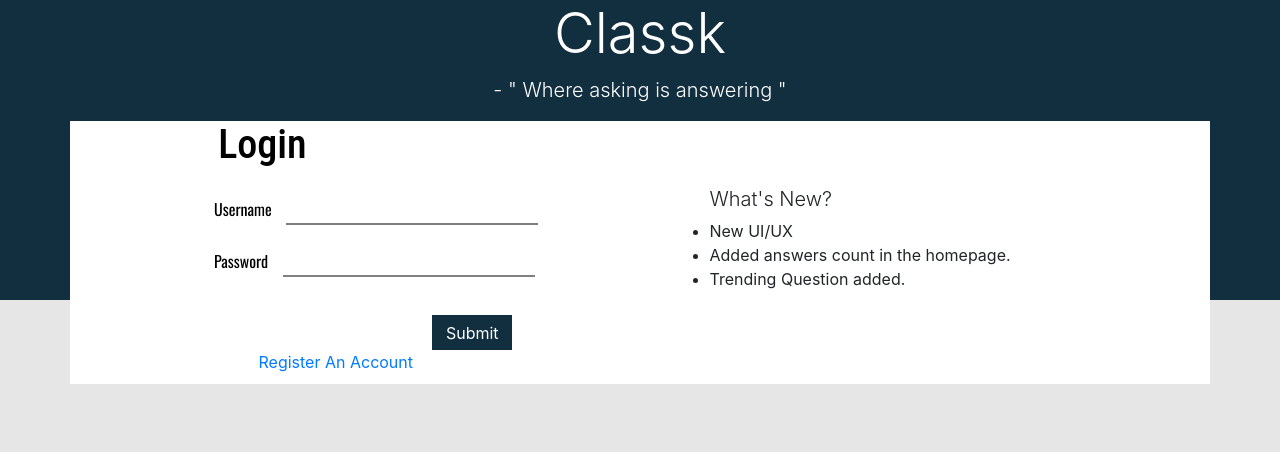
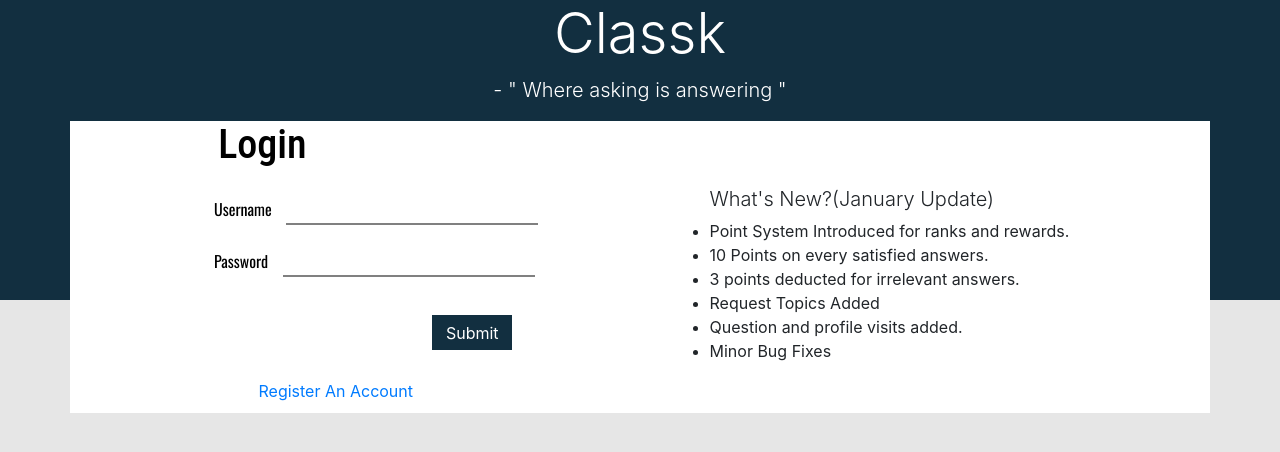
Before and after one commit to onthir/classk-questions, a Django app: a page that uses account/templates/account/login.html in a window 1280 px wide. Shown: the top 452 px of the page. Run offline with Django 3.2, Linux system fonts and the light colour scheme; some libraries are stand-ins or nearby versions.

Commit message:
Changelog profile hits

```diff
--- a/account/templates/account/login.html
+++ b/account/templates/account/login.html
@@ -50,11 +50,14 @@
                                     <input type="submit" value="Submit" id="submit-button">
                                 </div>
                                 <div class="col-md-6">
-                                    <h3 class="lead">What's New?</h3>
+                                    <h3 class="lead">What's New?(January Update)</h3>
                                     <ul>
-                                        <li>New UI/UX</li>
-                                        <li>Added answers count in the homepage.</li>
-                                        <li>Trending Question added.</li>
+                                        <li>Point System Introduced for ranks and rewards.</li>
+                                        <li>10 Points on every satisfied answers.</li>
+                                        <li>3 points deducted for irrelevant answers.</li>
+                                        <li>Request Topics Added</li>
+                                        <li>Question and profile visits added.</li>
+                                        <li>Minor Bug Fixes</li>
                                     </ul>
                                 </div>
                             </div>
--- a/account/views.py
+++ b/account/views.py
@@ -75,15 +75,16 @@ def profile(request, user):
     details = Profile.objects.get(user_id=profile.id)
 
     # user stats asked, answered and most recent questions
+    all_questions = Question.objects.filter(user_id=profile.id)
     asked = Question.objects.filter(user_id=profile.id).count()
+    all_answers_by_the_user = Answer.objects.filter(user_id=profile.id)
     answered = Answer.objects.filter(user_id=profile.id).count()
     recent = Question.objects.filter(user_id=profile.id).order_by('-date')[0:3]
 
     # increasing the profile views
-    view_count = details.viewes
-    details.views = view_count + 1
+    view_count = details.viewes + 1
+    details.viewes = view_count
     details.save()
-
     new_data = details.viewes
     # getting recent answers by the user
     recent_answers = Answer.objects.filter(user_id=profile.id).order_by('-posted_on')[0:3]
@@ -95,5 +96,6 @@ def profile(request, user):
         'recent':recent,
         'recent_answers': recent_answers,
         'new_data': new_data,
+        'all_questions':all_questions,
     }
     return render(request, 'account/profile.html', context)
--- a/classk/settings.py
+++ b/classk/settings.py
@@ -113,8 +113,8 @@ AUTH_PASSWORD_VALIDATORS = [
 
 LANGUAGE_CODE = 'en-us'
 
-USE_TZ = True
-TIME_ZONE = 'UTC'
+
+TIME_ZONE = 'Asia/Kathmandu'
 
 USE_I18N = True
 
--- a/main/templates/main/detail.html
+++ b/main/templates/main/detail.html
@@ -46,7 +46,7 @@
                 <p id="titleq">{{ a.answer }}</p>
                 <!-- satisfied answer label -->
                 {% if a.satisfied %}
-                <p class="badge badge-success">Satisfied</p>
+                <p class="badge badge-success">Marked Satisfied</p>
                 {% else %}
 
                 <!-- irrelevant -->
@@ -66,7 +66,7 @@
                 <!-- end of satisfied answer label -->
                  {% if a.user == request.user %}
                 <a href="{% url 'main:update_answer' question.slug %}" class="btn btn-sm btn-warning">Edit Answer</a>
-                <a href="{% url 'main:delete_answer' question.slug %}" class="btn btn-sm btn-danger">Delete Answer</a>
+                <a href="{% url 'main:delete_answer' slug=question.slug id=a.id%}" class="btn btn-sm btn-danger">Delete Answer</a>
                 {% else %}
                 {% endif %}
                 <!-- form for the satisfaction indicator -->
--- a/main/urls.py
+++ b/main/urls.py
@@ -11,7 +11,7 @@ urlpatterns = [
     url(r'^edit/(?P<slug>[.\-\w]+)/$', views.edit_details, name='edit'),
     url(r'^answer/(?P<slug>[.\-\w]+)/$', views.answer, name='answer'),
     url(r'^answer/update/(?P<slug>[.\-\w]+)/$', views.update_answer, name='update_answer'),
-    url(r'^answer/delete/(?P<slug>[.\-\w]+)/$', views.delete_answer, name='delete_answer'),
+    url(r'^answer/delete/(?P<slug>[.\-\w]+)/(?P<id>\d+)$', views.delete_answer, name='delete_answer'),
     url(r'^questions/filter/(?P<tag>[.\-\w]+)/$', views.filter_types, name='filter'),
     url(r'^website-tutorial/$', views.tutorial, name='tutorial'),
     url(r'^request/topic/$', views.request_topic, name='request_topic'),
```
Also changed, not shown: account/templates/account/profile.html (+12 -1 lines), main/views.py (+8 -5 lines), db.sqlite3.
